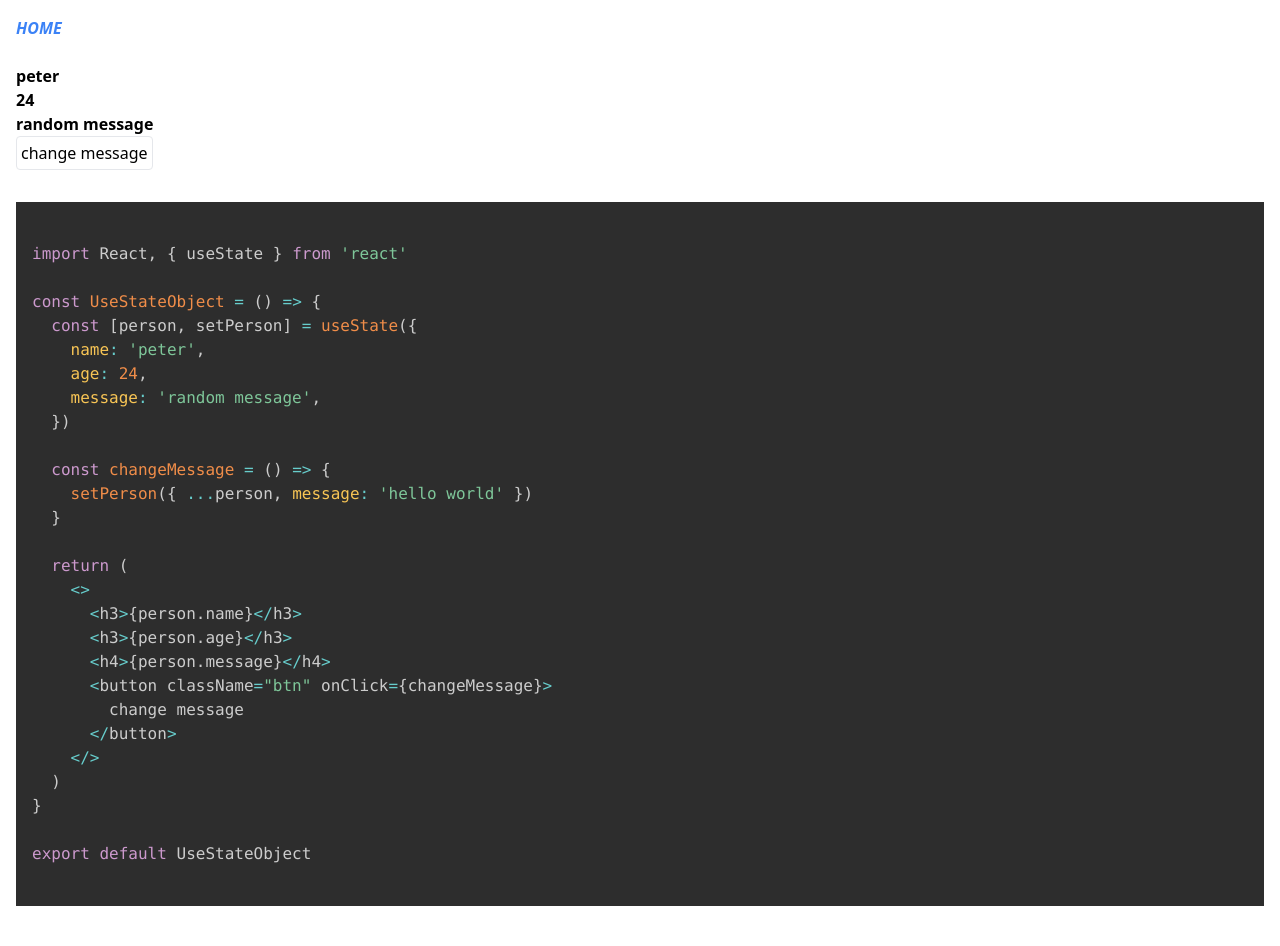
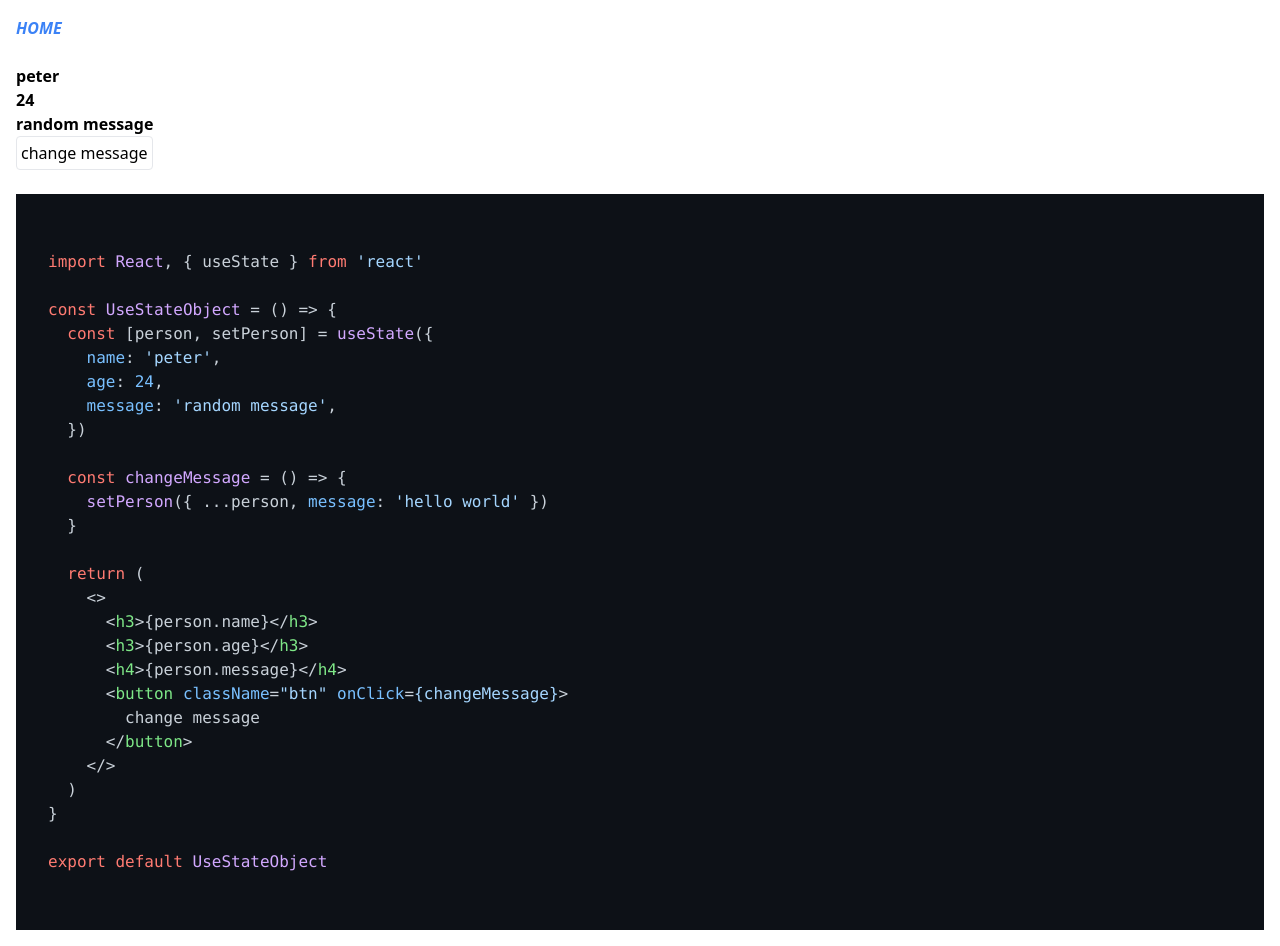
Before and after one commit to nrjdalal/learn-reactjs, a Next.js app: page /useState/object in a window 1280 px wide. Built offline with nearby package versions, Linux system fonts and the light colour scheme.

Commit message:
Thu Jun 17 23:30:05 IST 2021

```diff
--- a/components/Code.js
+++ b/components/Code.js
@@ -1,7 +1,10 @@
 import { useEffect } from 'react'
 
-import Prism from 'prismjs'
-import 'prismjs/themes/prism-tomorrow.css'
+// import Prism from 'prismjs'
+// import 'prismjs/themes/prism-tomorrow.css'
+
+import hljs from 'highlight.js'
+import 'highlight.js/styles/github-dark.css'
 
 /*
 import CodeJavascript from '../../components/Code.js'
@@ -14,16 +17,18 @@ import CodeJavascript from '../../components/Code.js'
 
 const CodeJavascript = (props) => {
   useEffect(() => {
-    Prism.highlightAll()
+    hljs.highlightAll()
   }, [])
 
   return (
     <>
       <br />
       <br />
-      <pre>
-        <code className="language-javascript">{props.children}</code>
-      </pre>
+      <div className="bg-[#0d1117] p-4 overflow-x-scroll">
+        <pre>
+          <code>{props.children}</code>
+        </pre>
+      </div>
     </>
   )
 }
--- a/package.json
+++ b/package.json
@@ -17,6 +17,7 @@
     "autoprefixer": "^10.2.6",
     "eslint": "7.28.0",
     "eslint-config-next": "11.0.0",
+    "highlight.js": "^11.0.1",
     "postcss": "^8.3.5",
     "prismjs": "^1.23.0",
     "tailwindcss": "^2.1.4"
```
Also changed, not shown: 1 other file (tests, documents, lock files or other folders).
